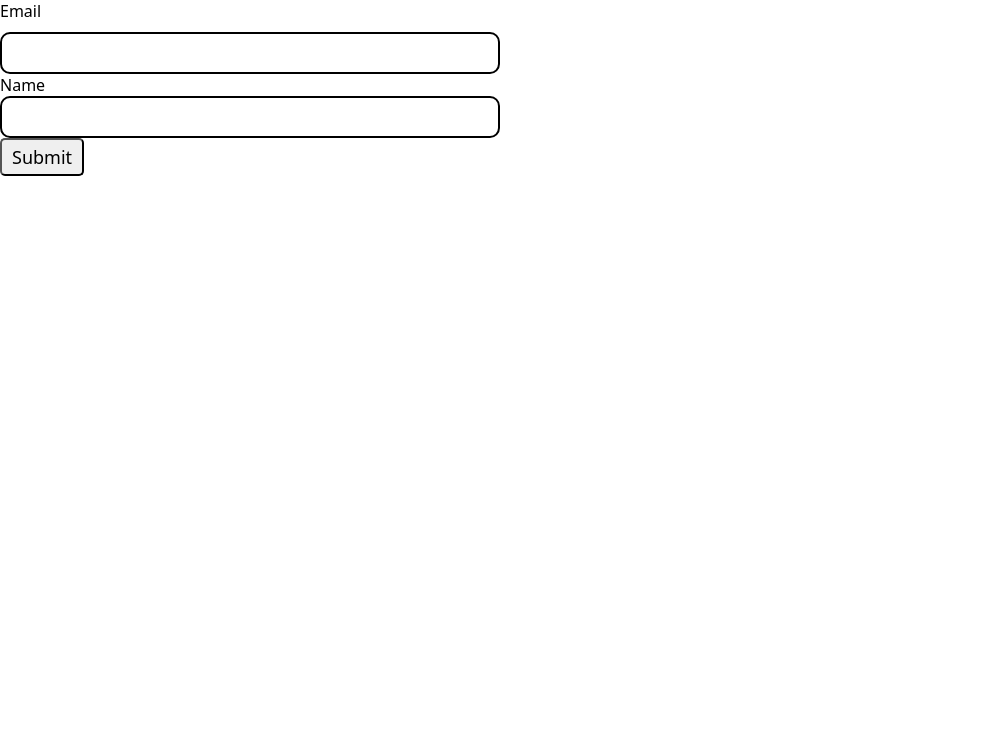
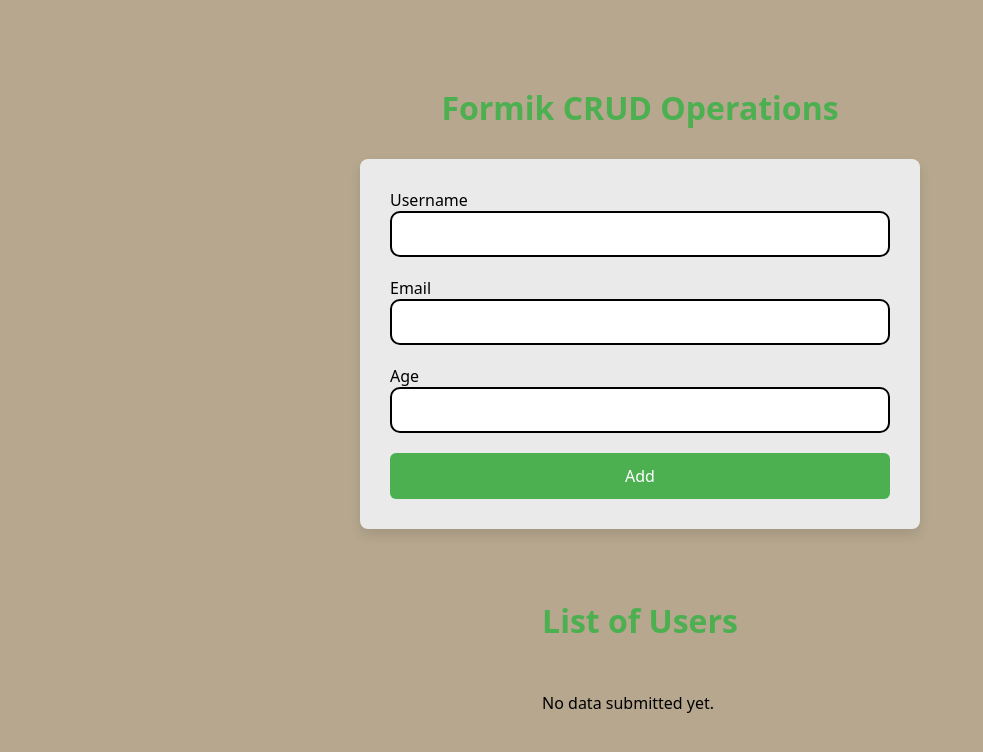
Before and after one commit to Yash-Malavde-Nimap/formik-implementation, a React app: page / in a window 1280 px wide. Shown: the top 752 px of the page, without its empty margins (0-983 px from the left). Built offline with nearby package versions, Linux system fonts and the light colour scheme; the HTML template or start-up script is replaced by a standard one.

Commit message:
Added CRUD Form

```diff
--- a/src/App.jsx
+++ b/src/App.jsx
@@ -1,11 +1,13 @@
-import FormikContainer from "./Components/FormikContainer";
-import SimpleForm from "./Components/SimpleForm";
+// import FormikContainer from "./Components/FormikContainer";
+// import SimpleForm from "./Components/SimpleForm";
+import CRUDForm from "./Components/CRUDForm";
 
 const App = () => {
   return (
     <div>
       {/* <SimpleForm /> */}
-      <FormikContainer/>
+      {/* <FormikContainer/> */}
+      <CRUDForm />
     </div>
   );
 };
--- /dev/null
+++ b/src/Components/CRUDForm.css
@@ -0,0 +1,162 @@
+/* Container for the entire form */
+.form-container {
+  background-color: #b6a78e;
+  font-family: "Segoe UI", Tahoma, Geneva, Verdana, sans-serif;
+  width: 100vw;
+  min-height: 100vh;
+  display: flex;
+  flex-direction: column;
+  justify-content: center;
+  align-items: center; /* Center content horizontally */
+}
+
+/* Heading styles */
+h2 {
+  text-align: center;
+  color: #4caf50;
+  font-size: 2rem;
+  margin-bottom: 30px;
+}
+
+/* Form wrapper */
+.form-wrapper {
+  background-color: #eaeaea;
+  padding: 30px;
+  border-radius: 8px;
+  box-shadow: 0 6px 12px rgba(0, 0, 0, 0.1);
+  display: flex;
+  justify-content: center;
+  align-items: center;
+  width: 100%;
+  max-width: 500px; /* Make sure the form doesn't stretch too much */
+  margin-bottom: 30px; /* Some space between the form and the user cards */
+}
+
+/* Form styles */
+.form {
+  display: flex;
+  flex-direction: column;
+  gap: 20px;
+  width: 100%; /* Ensure the form takes up full width inside the wrapper */
+}
+
+/* Input Fields */
+input[type="text"],
+input[type="email"],
+input[type="number"] {
+  width: 100%;
+  padding: 10px;
+  border: 1px solid #ddd;
+  border-radius: 6px;
+  font-size: 1rem;
+  box-sizing: border-box;
+  transition: border-color 0.3s ease;
+}
+
+input[type="text"]:focus,
+input[type="email"]:focus,
+input[type="number"]:focus {
+  border-color: #4caf50;
+  outline: none;
+}
+
+/* Submit Button */
+.submit-button {
+  padding: 12px 20px;
+  background-color: #4caf50;
+  color: white;
+  border: none;
+  border-radius: 6px;
+  font-size: 1rem;
+  cursor: pointer;
+  width: 100%;
+  transition: background-color 0.3s ease;
+}
+
+.submit-button:hover {
+  background-color: #45a049;
+}
+
+.submit-button:focus {
+  outline: none;
+}
+
+/* Displayed data list */
+.data-list {
+  margin-top: 40px;
+  display: flex;
+  flex-direction: column;
+  flex-wrap: wrap; /* Allow the cards to wrap */
+  gap: 20px;
+  justify-content: center; /* Center the user cards */
+  width: fit-content;
+}
+
+/* Data item card styles */
+.data-item {
+  background-color: #7d7d7d;
+  padding: 15px;
+  margin-bottom: 15px;
+  border-radius: 8px;
+  border: 2px solid black;
+  width: 280px;
+  display: flex;
+  flex-direction: column;
+  justify-content: space-between;
+  align-items: flex-start; /* Align content to the left */
+}
+
+/* User data text */
+.data-item p {
+  font-size: 1.1rem;
+  color: #fff;
+  margin: 0;
+  flex-grow: 1;
+}
+
+/* Action buttons (Edit, Delete) */
+.action-buttons {
+  display: flex;
+  gap: 15px;
+  margin-top: 20px;
+}
+
+/* Edit and Delete buttons */
+.edit-button,
+.delete-button {
+  padding: 8px 15px;
+  font-size: 1rem;
+  border-radius: 6px;
+  border: none;
+  cursor: pointer;
+  transition: background-color 0.3s ease;
+}
+
+.edit-button {
+  background-color: #4caf50;
+  color: white;
+}
+
+.edit-button:hover {
+  background-color: #45a049;
+}
+
+.delete-button {
+  background-color: #f44336;
+  color: white;
+}
+
+.delete-button:hover {
+  background-color: #e53935;
+}
+
+/* Additional Styling for Form Validation */
+input.error {
+  border-color: #f44336;
+}
+
+.error-message {
+  color: #f44336;
+  font-size: 0.875rem;
+  margin-top: -12px;
+}
--- /dev/null
+++ b/src/Components/CRUDForm.jsx
@@ -0,0 +1,147 @@
+import { Form, Formik } from "formik";
+import FormikControl from "./FormikControl";
+import * as Yup from "yup";
+import { useState } from "react";
+import "../Components/CRUDForm.css";
+
+function CRUDForm() {
+  const initialValues = {
+    username: "",
+    email: "",
+    age: "",
+  };
+
+  const [formData, setFormData] = useState([]);
+  const [editIndex, setEditIndex] = useState(null);
+  const [editData, setEditData] = useState(initialValues);
+
+  const validationSchema = Yup.object({
+    username: Yup.string().required("Username is Required"),
+    email: Yup.string().email("Invalid Email").required("Email is Required"),
+    age: Yup.number()
+      .required("Age is Required")
+      .positive("Age must be a positive number")
+      .integer("Age must be an integer"),
+  });
+
+  const onSubmit = (values, { resetForm }) => {
+    if (editIndex !== null) {
+      const updatedData = [...formData];
+      updatedData[editIndex] = values;
+      setFormData(updatedData);
+      setEditIndex(null);
+    } else {
+      setFormData([...formData, values]);
+    }
+    resetForm();
+  };
+
+  const handleEdit = (index) => {
+    setEditIndex(index);
+    setEditData(formData[index]);
+  };
+
+  const handleDelete = (index) => {
+    const updatedData = formData.filter((_, i) => i !== index);
+    setFormData(updatedData);
+  };
+
+  return (
+    <div className="form-container">
+      <h2>Formik CRUD Operations</h2>
+      <Formik
+        initialValues={editIndex != null ? editData : initialValues}
+        enableReinitialize={true}
+        validationSchema={validationSchema}
+        onSubmit={onSubmit}
+        style={{
+          display: "flex",
+          justifyContent: "center",
+          alignItems: "center",
+        }}
+      >
+        {() => (
+          <div className="form-wrapper">
+            <Form className="form">
+              <FormikControl
+                control="input"
+                type="text"
+                name="username"
+                label="Username"
+                autoComplete="off"
+              />
+
+              <FormikControl
+                control="input"
+                type="email"
+                name="email"
+                label="Email"
+                autoComplete="off"
+              />
+
+              <FormikControl
+                control="input"
+                type="number"
+                name="age"
+                label="Age"
+                autoComplete="off"
+              />
+
+              <button type="submit" className="submit-button">
+                {editIndex !== null ? "Update" : "Add"}
+              </button>
+            </Form>
+          </div>
+        )}
+      </Formik>
+
+      <div className="data-list">
+        <h2>List of Users</h2>
+        {formData.length > 0 ? (
+          <ul
+            style={{
+              display: "flex",
+              gap: "20px",
+              flexWrap: "wrap",
+              justifyContent: "center",
+              marginTop: "20px",
+            }}
+          >
+            {formData.map((data, index) => (
+              <li key={index} className="data-item">
+                <div
+                  style={{
+                    display: "flex",
+                    flexDirection: "column",
+                  }}
+                >
+                  <p>{`Username : ${data.username}`}</p>
+                  <p>{`Email : ${data.email}`}</p>
+                  <p>{`Age : ${data.age}`}</p>
+                </div>
+                <div className="action-buttons">
+                  <button
+                    onClick={() => handleEdit(index)}
+                    className="edit-button"
+                  >
+                    Edit
+                  </button>
+                  <button
+                    onClick={() => handleDelete(index)}
+                    className="delete-button"
+                  >
+                    Delete
+                  </button>
+                </div>
+              </li>
+            ))}
+          </ul>
+        ) : (
+          <p>No data submitted yet.</p>
+        )}
+      </div>
+    </div>
+  );
+}
+
+export default CRUDForm;
--- a/src/Components/FormikContainer.jsx
+++ b/src/Components/FormikContainer.jsx
@@ -6,40 +6,96 @@ function FormikContainer() {
   const initialValues = {
     email: "",
     name: "",
+    first: "",
+    second: "",
   };
 
   const validationSchema = Yup.object({
     email: Yup.string().email("Invalid Email").required("Email is Required"),
+    name: Yup.string().required("Name is Required"),
+    first: Yup.string().required("Name is Required"),
+    second: Yup.string().required("Name is Required"),
   });
 
   const onSubmit = (value, onSubmitProps) => {
     console.log("Form Data : ", value);
     onSubmitProps.resetForm();
   };
+
   return (
     <div>
+      <h2>Formik Form</h2>
       <Formik
         initialValues={initialValues}
+        validationSchema={validationSchema}
         onSubmit={onSubmit}
-        validationSchema={validationSchema}
       >
         {() => (
-          <Form>
+          <div
+            style={{
+              minHeight: "100vh",
+              background: "#a1917b",
+            }}
+          >
+            <Form
+              style={{
+                height:'100%',
+                // height:'100%',
+                display: "flex",
+                gap: "20px",
+                flexDirection: "column",
+                justifyContent: "center",
+                alignItems: "center",
+                color: "white",
+                border:"2px solid black"
+              }}
+            >
               <FormikControl
                 control="input"
                 type="email"
                 name="email"
                 label="Email"
+                autoComplete="off"
+                style={{
+                  color: "white",
+                }}
               />
 
               <FormikControl
                 control="input"
-              type="name"
+                type="text"
                 name="name"
                 label="Name"
+                autoComplete="off"
+                style={{
+                  color: "white",
+                }}
+              />
+
+              <FormikControl
+                control="input"
+                type="text"
+                name="first"
+                label="First Name"
+                autoComplete="off"
+                style={{
+                  color: "white",
+                }}
+              />
+
+              <FormikControl
+                control="input"
+                type="text"
+                name="second"
+                label="Second Name"
+                autoComplete="off"
+                style={{
+                  color: "white",
+                }}
               />
               <button type="submit">Submit</button>
             </Form>
+          </div>
         )}
       </Formik>
     </div>
```
Lines whose indentation alone changed are shown as unchanged.
